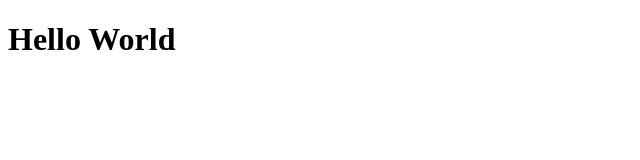
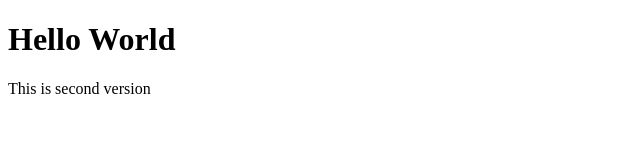
Before and after one commit to mrunalkalee/myproject, a plain HTML site: page index.html in a window 1280 px wide. Shown: the whole page, without its empty margins (0-640 px from the left). Drawn offline with Linux system fonts and the light colour scheme.

Commit message:
Add paragraph to index.html

```diff
--- a/index.html
+++ b/index.html
@@ -5,5 +5,6 @@
 </head>
 <body>
     <h1>Hello World</h1>
+    <p>This is second version</p>
 </body>
 </html>
```
